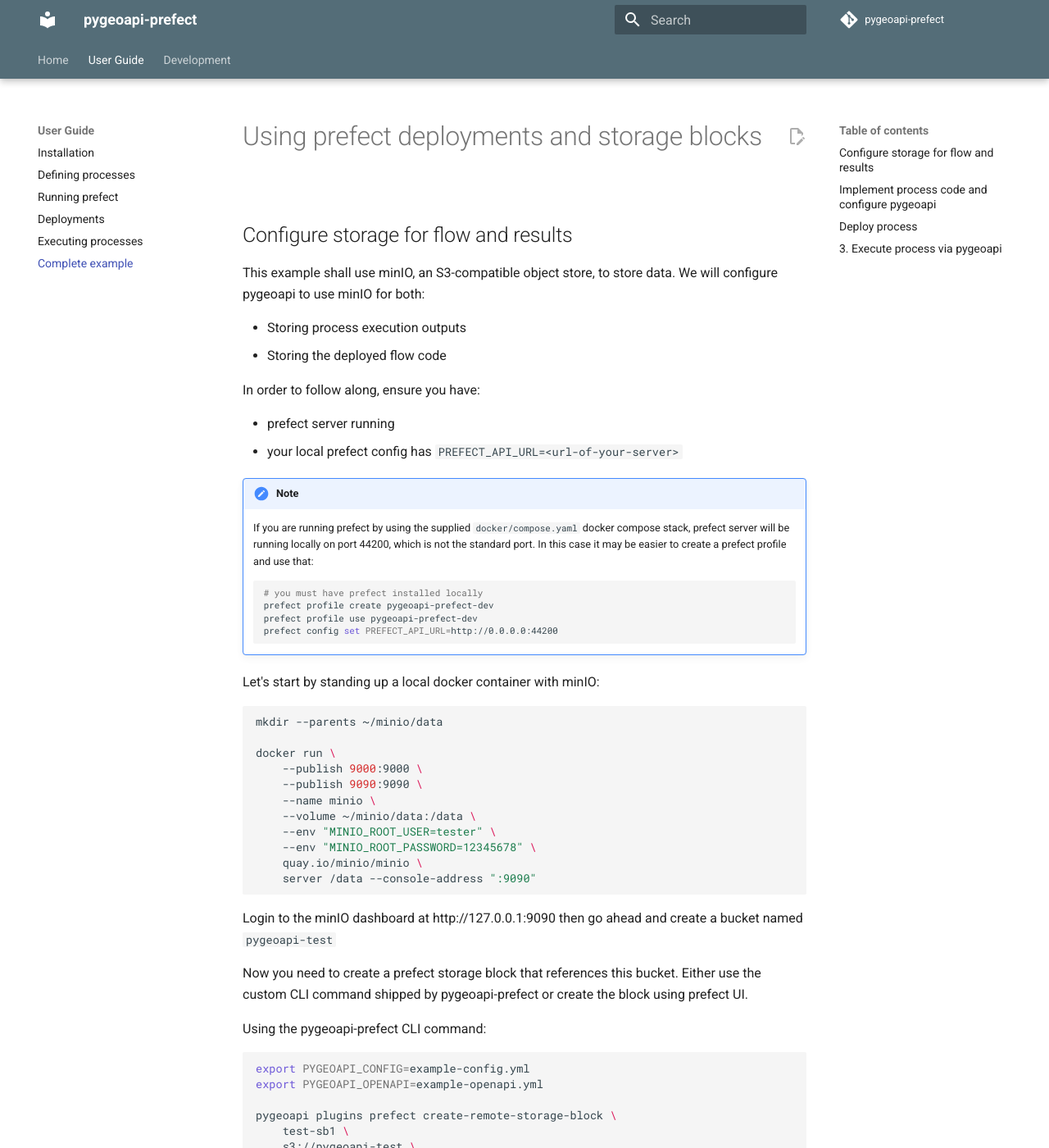
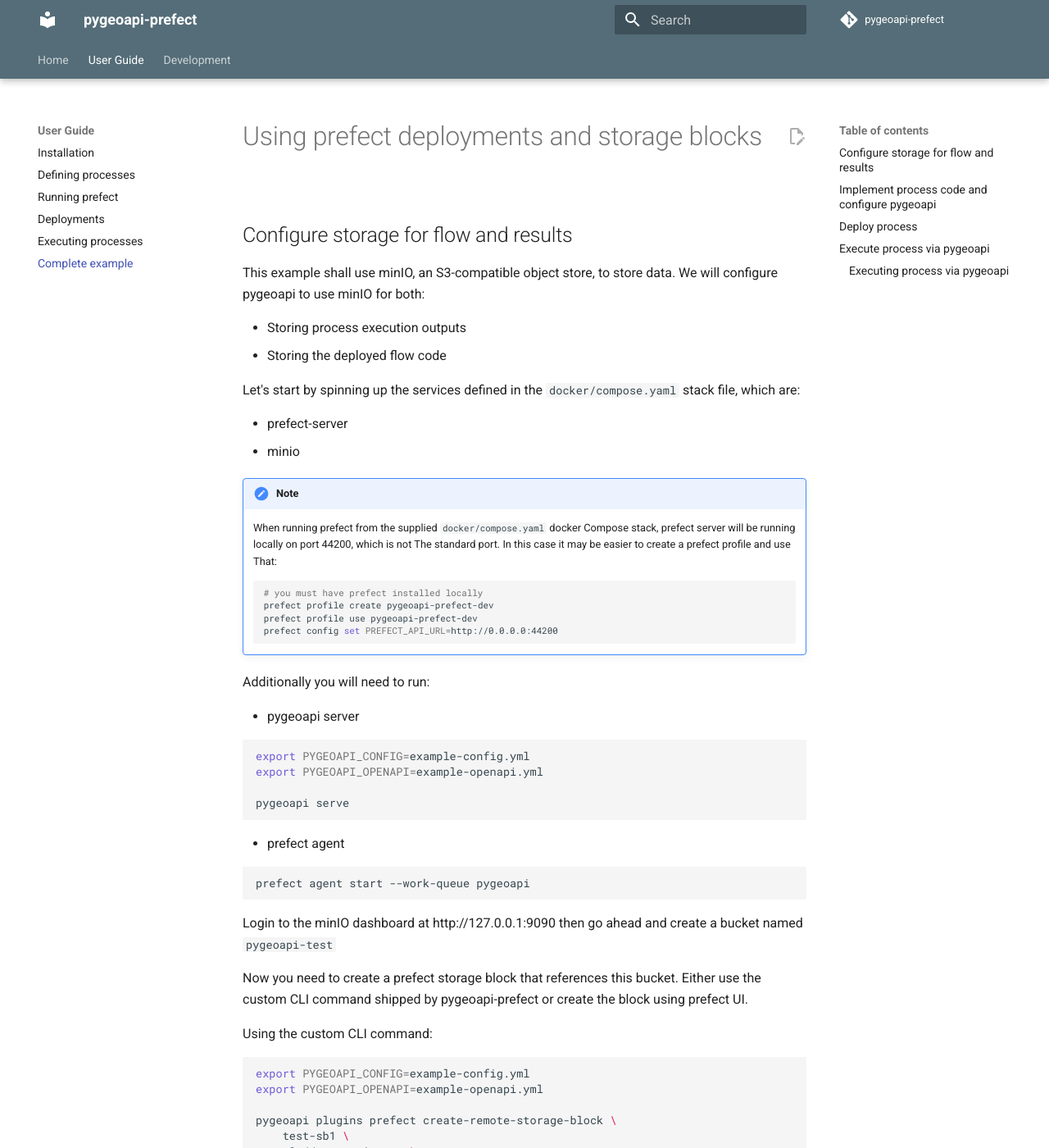
Before and after one commit to geobeyond/pygeoapi-prefect, an MkDocs documentation site: the page built from docs/user-guide/complete-example.md, in a window 1280 px wide and 1400 px high. Shown: the whole window at 82% size. Built offline with MkDocs 1.6.1 and Material for MkDocs 9.7.7, drawn with Linux system fonts in a browser that asks for light colours; comment, search, counter and statistics services are not loaded; some of the changed text lies outside the part shown.

Commit message:
Updating code to work with current versions of pydantic and prefect

````diff
--- a/docs/user-guide/complete-example.md
+++ b/docs/user-guide/complete-example.md
@@ -8,48 +8,51 @@
 - Storing process execution outputs
 - Storing the deployed flow code
 
-In order to follow along, ensure you have:
 
-- prefect server running
-- your local prefect config has `PREFECT_API_URL=<url-of-your-server>`
+Let's start by spinning up the services defined in the `docker/compose.yaml` stack file,
+which are:
+
+- prefect-server
+- minio
 
 !!! NOTE
 
-    If you are running prefect by using the supplied `docker/compose.yaml` docker
-    compose stack, prefect server will be running locally on port 44200, which is not
-    the standard port. In this case it may be easier to create a prefect profile and use
-    that:
+    When running prefect from the supplied `docker/compose.yaml` docker
+    Compose stack, prefect server will be running locally on port 44200, which is not
+    The standard port. In this case it may be easier to create a prefect profile and use
+    That:
 
-    ```sh
-    # you must have prefect installed locally
-    prefect profile create pygeoapi-prefect-dev
-    prefect profile use pygeoapi-prefect-dev
-    prefect config set PREFECT_API_URL=http://0.0.0.0:44200
-    ```
+      ```sh
+      # you must have prefect installed locally
+      prefect profile create pygeoapi-prefect-dev
+      prefect profile use pygeoapi-prefect-dev
+      prefect config set PREFECT_API_URL=http://0.0.0.0:44200
+      ```
 
+Additionally you will need to run:
 
-Let's start by standing up a local docker container with minIO:
+-  pygeoapi server
 
-```shell
-mkdir --parents ~/minio/data
+   ```sh
+   export PYGEOAPI_CONFIG=example-config.yml
+   export PYGEOAPI_OPENAPI=example-openapi.yml
 
-docker run \
-    --publish 9000:9000 \
-    --publish 9090:9090 \
-    --name minio \
-    --volume ~/minio/data:/data \
-    --env "MINIO_ROOT_USER=tester" \
-    --env "MINIO_ROOT_PASSWORD=12345678" \
-    quay.io/minio/minio \
-    server /data --console-address ":9090"
-```
+   pygeoapi serve
+   ```
+
+-  prefect agent
+
+   ```sh
+   prefect agent start --work-queue pygeoapi
+   ```
+
 
 Login to the minIO dashboard at http://127.0.0.1:9090 then go ahead and create a bucket named `pygeoapi-test`
 
 Now you need to create a prefect storage block that references this bucket. Either use the custom
 CLI command shipped by pygeoapi-prefect or create the block using prefect UI.
 
-Using the pygeoapi-prefect CLI command:
+Using the custom CLI command:
 
 ```shell
 export PYGEOAPI_CONFIG=example-config.yml
@@ -117,12 +120,23 @@
 
 You can verify this step by:
 
-- Checking the presence of a `hi-prefect-world-flow` entry inside the previously created minIO bucket. By running
+- Checking the presence of a `simple-flow-flow` entry inside the previously created minIO bucket. By running
   the `deploy-process` command you instructed prefect to upload the flow code to the minIO storage.
-- Checking the existence of a `hi-prefect-world/minio` deployment, as reported in the prefect UI
+- Checking the existence of a deployment named `minio` and that has `simple-flow` as its flow name by using
+  the prefect UI
 
 
-## 3. Execute process via pygeoapi
+## Execute process via pygeoapi
+
+With our deployment ready, we can now run it via several mechanisms:
+
+- By using pygeoapi's OAProc API
+- Using the prefect CLI
+- Using the prefect GUI
+
+
+### Executing process via pygeoapi
+
 
 ```shell
 http -v localhost:5000/processes/hi-prefect-world/execution inputs:='{"name": "Frankie Four-fingers"}'
--- a/example-config.yml
+++ b/example-config.yml
@@ -86,6 +86,7 @@
           queue: pygeoapi
           storage_block: remote-file-system/test-sb1
           storage_sub_path: simple-flow-flow
+          ignore_file: .prefectignore
 
   hi-prefect-world:
     type: process
@@ -98,3 +99,4 @@
           queue: pygeoapi
           storage_block: remote-file-system/test-sb1
           storage_sub_path: hi-prefect-world-flow
+          ignore_file: .prefectignore
--- a/pyproject.toml
+++ b/pyproject.toml
@@ -15,6 +15,7 @@
 prefect = "^2.14.18"
 click = "8.0.0"  # this version is fixed in order to be compatible with upstream pygeoapi
 pygeoapi = {path = "../../pygeoapi", develop = true}
+uvicorn = "^0.27.0.post1"
 
 
 [tool.poetry.group.dev.dependencies]
````
Also changed, not shown: other parts of docs/user-guide/complete-example.md (+1 -1 lines), dev-log-config.yaml (added, +65 -0 lines), docs/development.md (+20 -1 lines), 7 other files.
